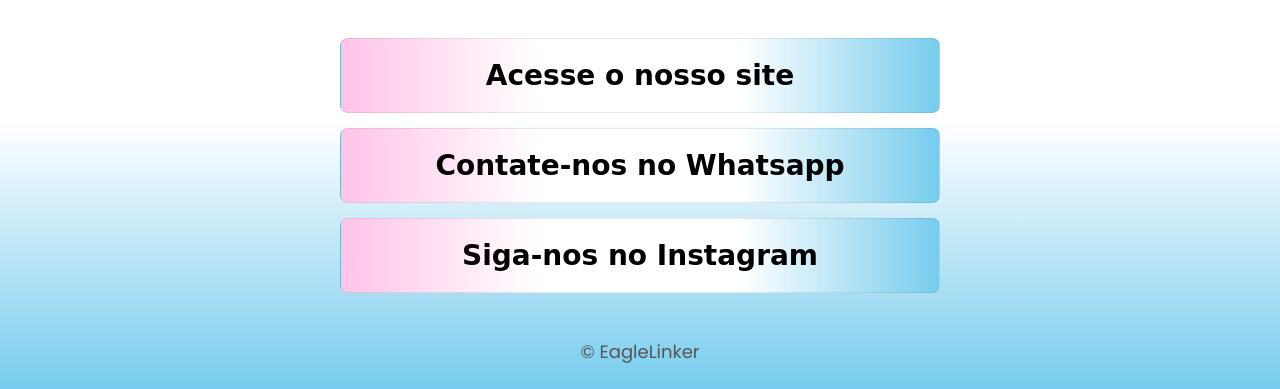
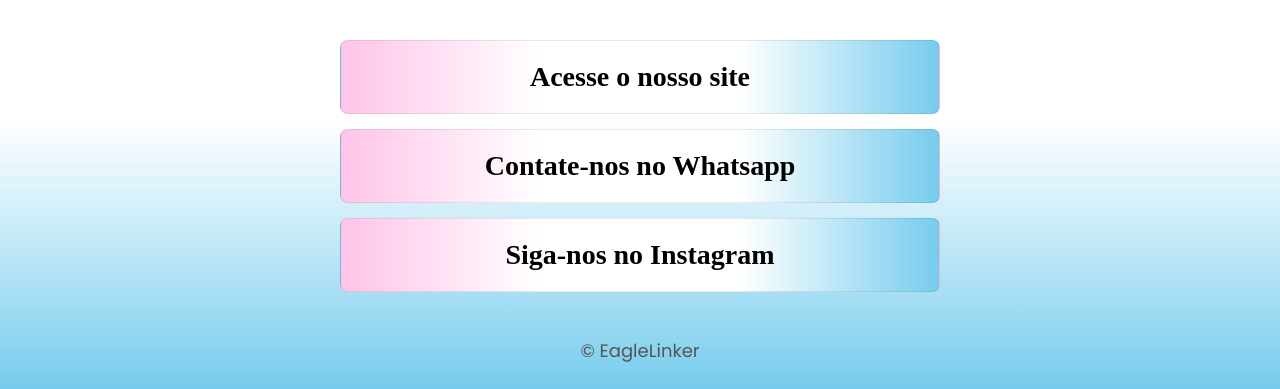
Before and after one commit to marifer-tech/eaglelinker-mgpersonalizados, a plain HTML site: page index.html in a window 1280 px wide. Shown: the part 411-800 px from the top of the page. Drawn offline with Linux system fonts and the light colour scheme.

Commit message:
Atualizar o styles.css

```diff
--- a/css/styles.css
+++ b/css/styles.css
@@ -2,7 +2,7 @@
 body {
     margin: 0;
     padding: 0; /* Remove o espaçamento padrão */
-    font-family: 'Pacifico', cursive;
+    font-family: 'cursive';
     background: linear-gradient(180deg, #ffc4e8, #fff, #fff, #76cced);
     display: flex;
     justify-content: center; /* Centraliza horizontalmente */
```
